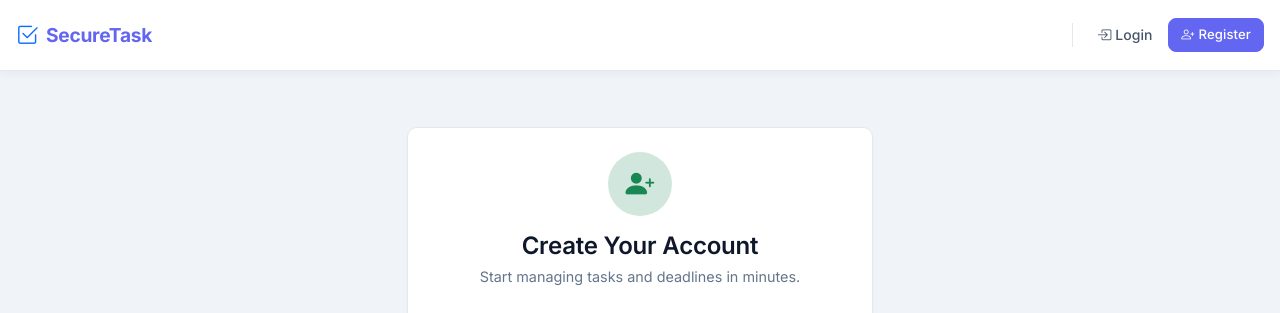
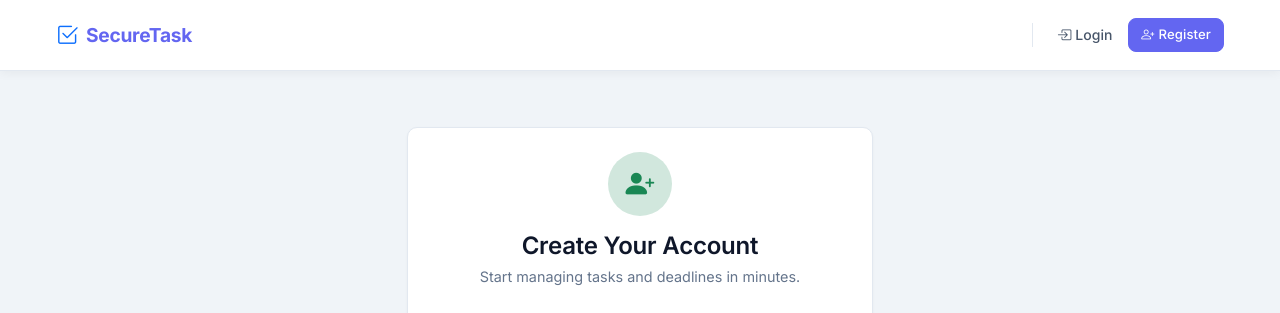
Before and after one commit to chaimagayes/securetask, a Flask app: page /auth/register in a window 1280 px wide. Shown: the top 313 px of the page. Run offline with Flask 3, Linux system fonts and the light colour scheme.

Commit message:
modifications

```diff
--- a/src/static/styles.css
+++ b/src/static/styles.css
@@ -662,7 +662,12 @@
 ::-webkit-scrollbar-thumb:hover {
   background: #94a3b8;
 }
-.navbar .app-container {
+.app-topbar .app-container {
   width: 100%;
-  max-width: 100%;
 }
+
+.navbar .container-fluid {
+  display: flex;
+  align-items: center;
+  justify-content: space-between;
+}
```
